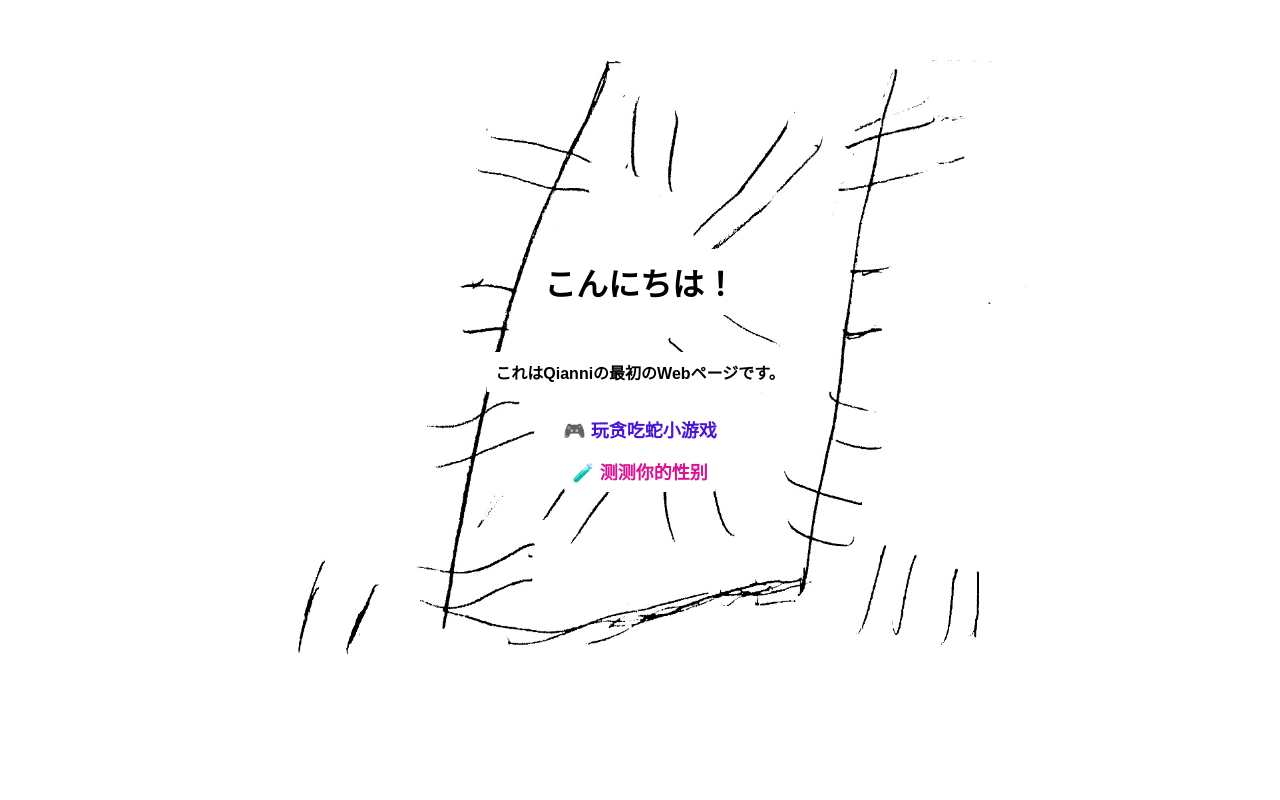
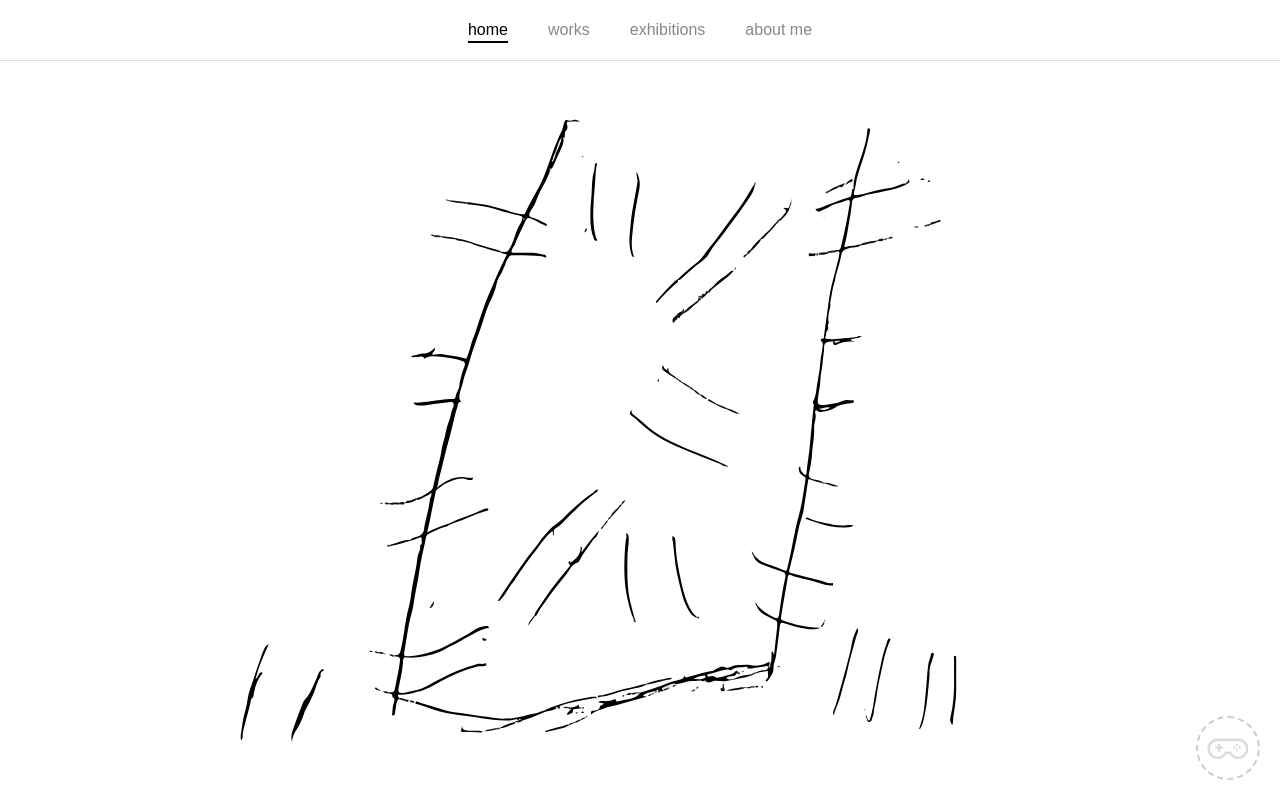
Before and after one commit to fumoto0226/qianni-website, a plain HTML site: page index.html in a window 1280 px wide. Drawn offline with Linux system fonts and the light colour scheme.

Commit message:
优化了首页

```diff
--- a/index.html
+++ b/index.html
@@ -1,33 +1,121 @@
-<body style="margin: 0;">
+<!DOCTYPE html>
+<html lang="ch">
+<head>
+  <meta charset="UTF-8" />
+  <meta name="viewport" content="width=device-width, initial-scale=1.0" />
+  <title>qianni-web</title>
+  <style>
+    html, body {
+      margin: 0;
+      padding: 0;
+      overflow: hidden;
+      width: 100vw;
+      height: 100vh;
+      font-family: sans-serif;
+    }
 
-    <!-- ✅ 导航栏 -->
-    <div style="background-color: white; height: 60px; width: 100%;"></div>
+    nav {
+      height: 60px;
+      display: flex;
+      justify-content: center;
+      align-items: center;
+      border-bottom: 1px solid #ddd;
+      background: #fff;
+    }
+    nav a {
+      margin: 0 20px;
+      text-decoration: none;
+      font-size: 16px;
+      color: #888;
+      position: relative;
+    }
+    nav a:hover {
+      color: #000;
+    }
+    nav a.active {
+      color: #000;
+    }
+    nav a.active::after,
+    nav a:hover.active::after {
+      content: "";
+      position: absolute;
+      bottom: -4px;
+      left: 0;
+      width: 100%;
+      height: 2px;
+      background: #000;
+    }
 
-    <!-- ✅ 背景图区域 + 正文 -->
-    <div style="
-      background-image: url('images/img001.jpg');
+    .container {
+      width: 100vw;
+      height: calc(100vh - 60px);
+      background-image: url('images/bg001.svg');
       background-size: contain;
       background-repeat: no-repeat;
       background-position: center;
-      height: 600px;
+      display: flex;
+      justify-content: center;
+      align-items: center;
+    }
+
+    .game-menu {
+      position: absolute;
+      bottom: 20px;
+      right: 20px;
       display: flex;
       flex-direction: column;
-      justify-content: center;
-      align-items: center;
-      text-align: center;
-      font-family: sans-serif;
-      color: #000000;
-    ">
-      <h1 style="background-color: rgb(255, 255, 255); padding: 10px;">こんにちは！</h1>
-      <p style="background-color: rgb(255, 255, 255); padding: 8px;font-weight: bold;">これはQianniの最初のWebページです。</p>
-      <a href="snake.html"
-         style="font-size: 18px; text-decoration: none; color: rgb(72, 19, 217); background-color: rgb(255, 255, 255); padding: 8px; border-radius: 4px;font-weight: bold;">
-        🎮 玩贪吃蛇小游戏
-      </a>
-      <a href="xingbie.html"
-             style="font-size: 18px; text-decoration: none; color: rgb(217, 19, 148); background-color: rgb(255, 255, 255); padding: 8px; border-radius: 4px;font-weight: bold;">
-            🧪 测测你的性别
-       </a>
+      align-items: flex-end;
+    }
+    .game-icon {
+      width: 60px;
+      height: 60px;
+      border: 2px dashed #ccc;
+      border-radius: 50%;
+      background-image: url('images/game001.svg');
+      background-size: cover;
+      cursor: pointer;
+      transition: 0.3s;
+    }
+    .game-list {
+      width: 150px;
+      display: none;
+      flex-direction: column;
+      margin-bottom: 10px;
+      background: #fff;
+      border: 1px solid #ccc;
+      border-radius: 8px;
+      padding: 10px;
+      box-shadow: 0 2px 8px rgba(0,0,0,0.1);
+    }
+    .game-list a {
+      text-decoration: none;
+      color: #000;
+      padding: 6px 0;
+      white-space: nowrap;
+    }
+
+    .game-menu:hover .game-list,
+    .game-menu:focus-within .game-list {
+      display: flex;
+    }
+  </style>
+</head>
+<body>
+  <nav>
+    <a href="#" class="active">home</a>
+    <a href="#">works</a>
+    <a href="#">exhibitions</a>
+    <a href="#">about me</a>
+  </nav>
+  <div class="container">
+    <!-- 背景图片区域 -->
+  </div>
+  <div class="game-menu">
+    <div class="game-icon"></div>
+    <div class="game-list">
+      <a href="snake.html">🎮 贪吃蛇</a>
+      <a href="xingbie.html">👭 测性别</a>
     </div>
-
-  </body>
+  </div>
+</body>
+</html>
```
Also changed, not shown: images/bg001.svg (added), images/game001.svg (added), images/img001.svg (added), 1 other file.
